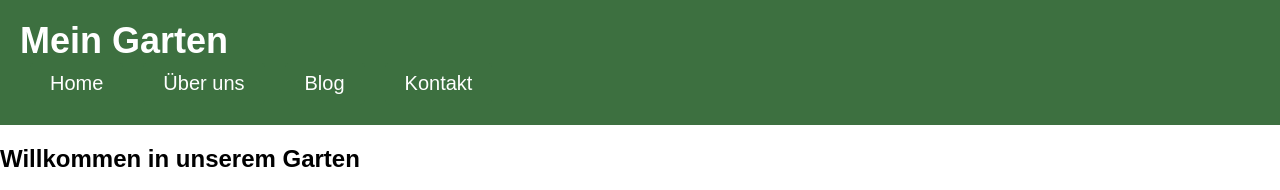
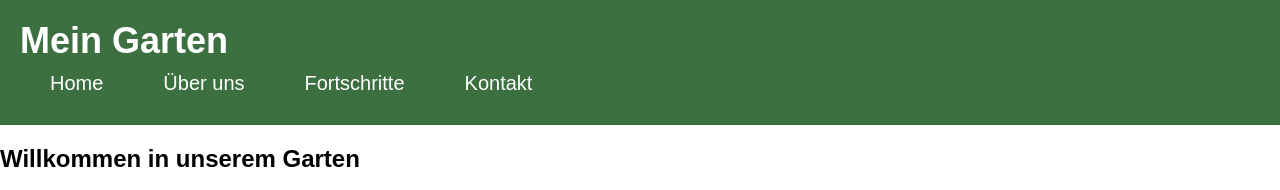
Before and after one commit to SchulgartenTeterow/schulgartenteterow.github.io, a plain HTML site: page index.html in a window 1280 px wide. Shown: the top 190 px of the page. Drawn offline with Linux system fonts and the light colour scheme.

Commit message:
Update index.html

```diff
--- a/index.html
+++ b/index.html
@@ -14,7 +14,7 @@
 				<ul>
 					<li><a href="index.html">Home</a></li>
 					<li><a href="about.html">Über uns</a></li>
-					<li><a href="blog.html">Blog</a></li>
+					<li><a href="progress.html">Fortschritte</a></li>
 					<li><a href="#">Kontakt</a></li>
 				</ul>
 			</nav>
```
